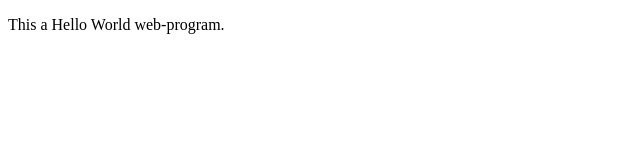
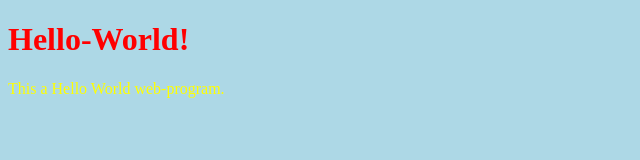
Before and after one commit to greyfurball7/hello-world, a plain HTML site: page index.html in a window 1280 px wide. Shown: the whole page, without its empty margins (0-640 px from the left). Drawn offline with Linux system fonts and the light colour scheme.

Commit message:
I added some CSS to index.html file via an external css

```diff
--- a/index.html
+++ b/index.html
@@ -2,8 +2,10 @@
 <html>
 	<head>
 		<title>Hello-World</title>
+		<link rel="stylesheet" href="style.css">
 	</head>
 	<body>
+		<h1>Hello-World!</h1>
 		<p>This a Hello World web-program.</p>
 	</body>
 </html>
--- /dev/null
+++ b/style.css
@@ -0,0 +1,11 @@
+body {
+ background-color: lightblue;
+}
+
+h1 {
+ color: red;
+}
+
+p {
+ color: yellow;
+}
```
